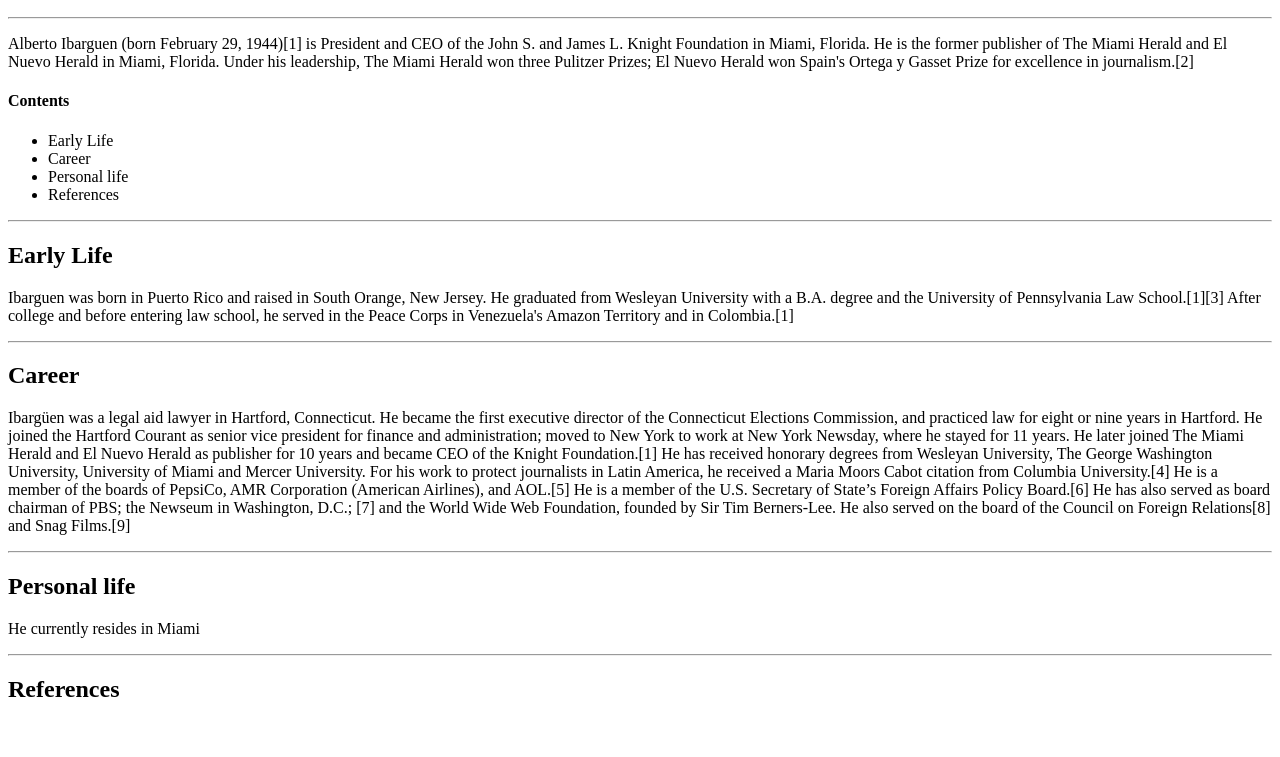
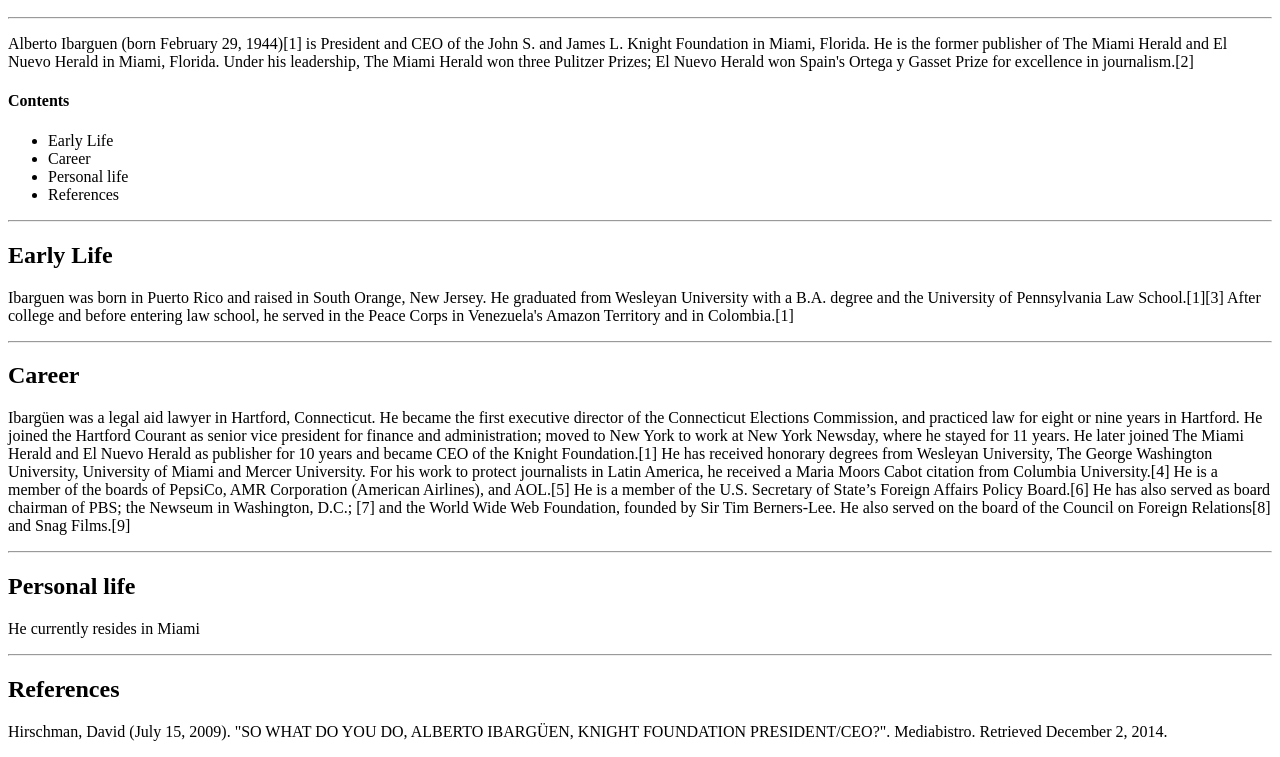
Before and after one commit to kwekuofficial/mybeta-project, a plain HTML site: page wiki.html in a window 1280 px wide. Shown: the part 630-1387 px from the top of the page. Before the commit the page ends 1353 px from the top, so only its background shows below. Drawn offline with Linux system fonts and the light colour scheme.

Commit message:
further changes to wiki.html

```diff
--- a/wiki.html
+++ b/wiki.html
@@ -54,4 +54,6 @@ He is a member of the U.S. Secretary of State’s Foreign Affairs Policy Board.[
     <p>He currently resides in Miami</p>
     <hr>
     <h2>References</h2>
+  <p>Hirschman, David (July 15, 2009).
+    "SO WHAT DO YOU DO, ALBERTO IBARGÜEN, KNIGHT FOUNDATION PRESIDENT/CEO?". Mediabistro. Retrieved December 2, 2014.</p>
     </body>
```
